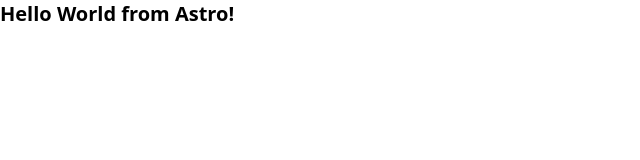
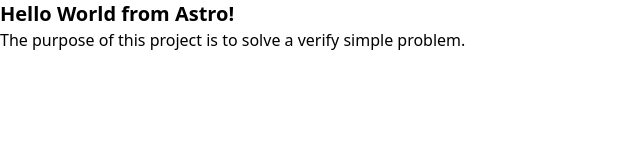
Before and after one commit to StivenF0/doc-ly, an Astro site: page / in a window 1280 px wide. Shown: the whole page, without its empty margins (0-640 px from the left). Built offline with nearby package versions, Linux system fonts and the light colour scheme; Astro itself is replaced by a stand-in of ours.

```diff
--- a/src/pages/index.astro
+++ b/src/pages/index.astro
@@ -5,5 +5,6 @@
 <Layout title="Welcome to Astro.">
 	<main>
 		<h3 class="text-xl font-bold">Hello World from Astro!</h3>
+		<p>The purpose of this project is to solve a verify simple problem.</p>
 	</main>
 </Layout>
```
